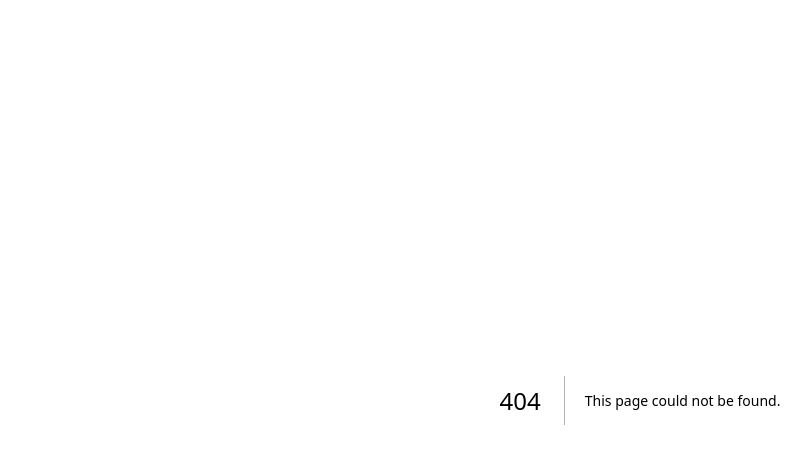
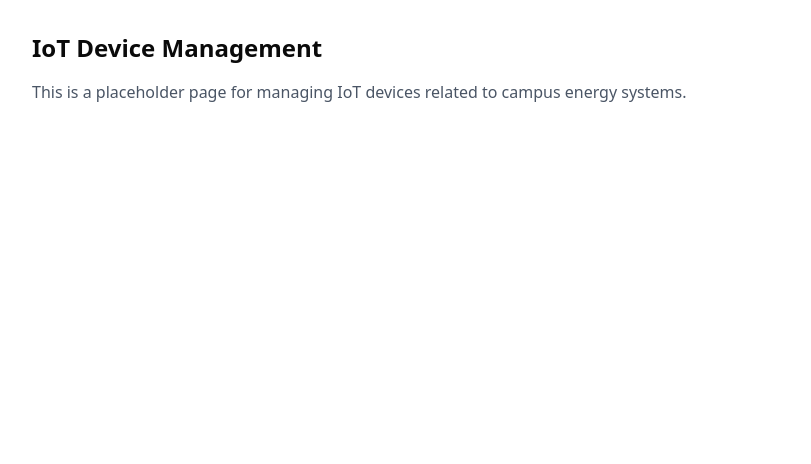
Before and after one commit to nancy-singh10/TEAM_GARUDA__SIH2025, a Next.js app in the folder sih-project/: page /iot in a window 1280 px wide. Before the commit this address had no page. Shown: the top 464 px of the page, without its empty margins (0-811 px from the left). Built offline with nearby package versions, Linux system fonts and the light colour scheme.

Commit message:
added iot route and removed temp

```diff
--- /dev/null
+++ b/sih-project/src/app/iot/page.tsx
@@ -0,0 +1,10 @@
+export default function IotPage() {
+    return (
+        <div className="p-8">
+            <h1 className="text-2xl font-bold mb-4">IoT Device Management</h1>
+            <p className="text-base text-gray-600">
+                This is a placeholder page for managing IoT devices related to campus energy systems.
+            </p>
+        </div>
+    );
+}
--- a/sih-project/src/temp/iot/page.tsx
+++ /dev/null
@@ -1,3 +0,0 @@
-import { readFileSync } from "fs";
-
-readFileSync
```
